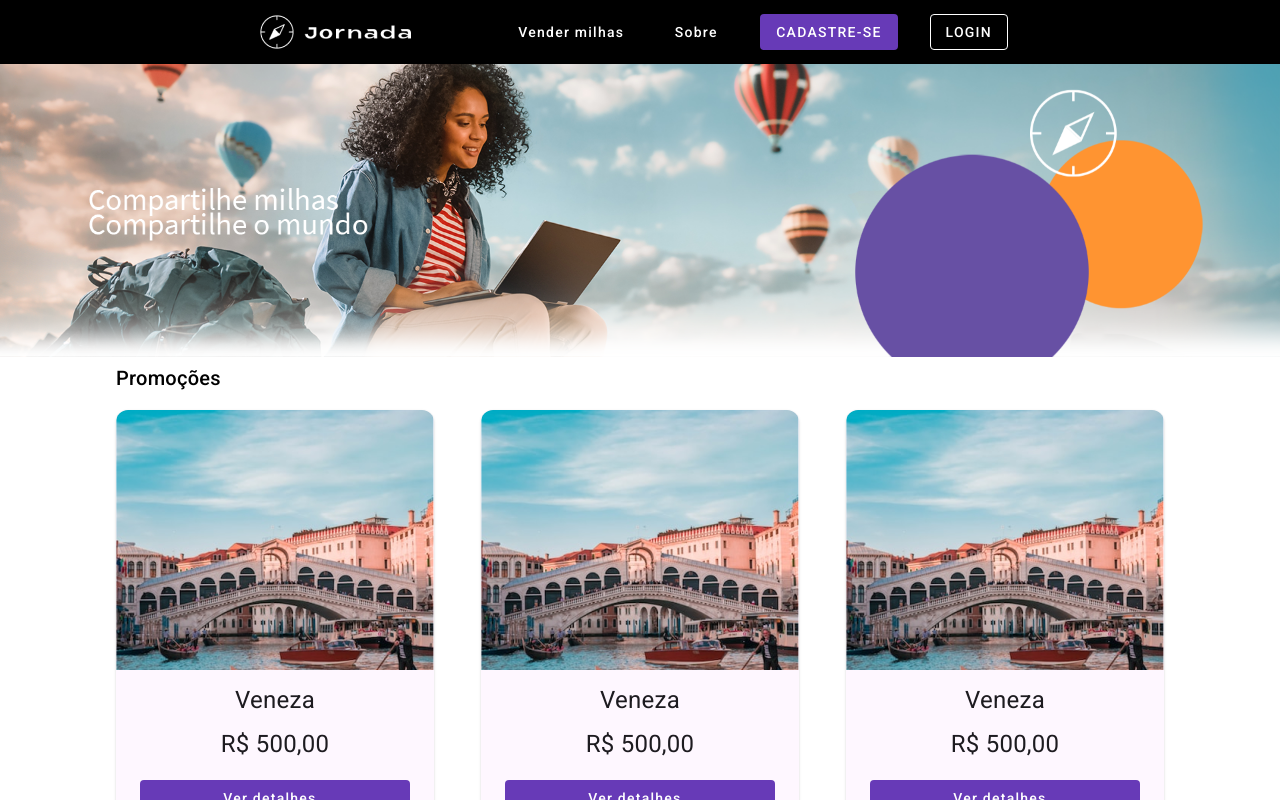
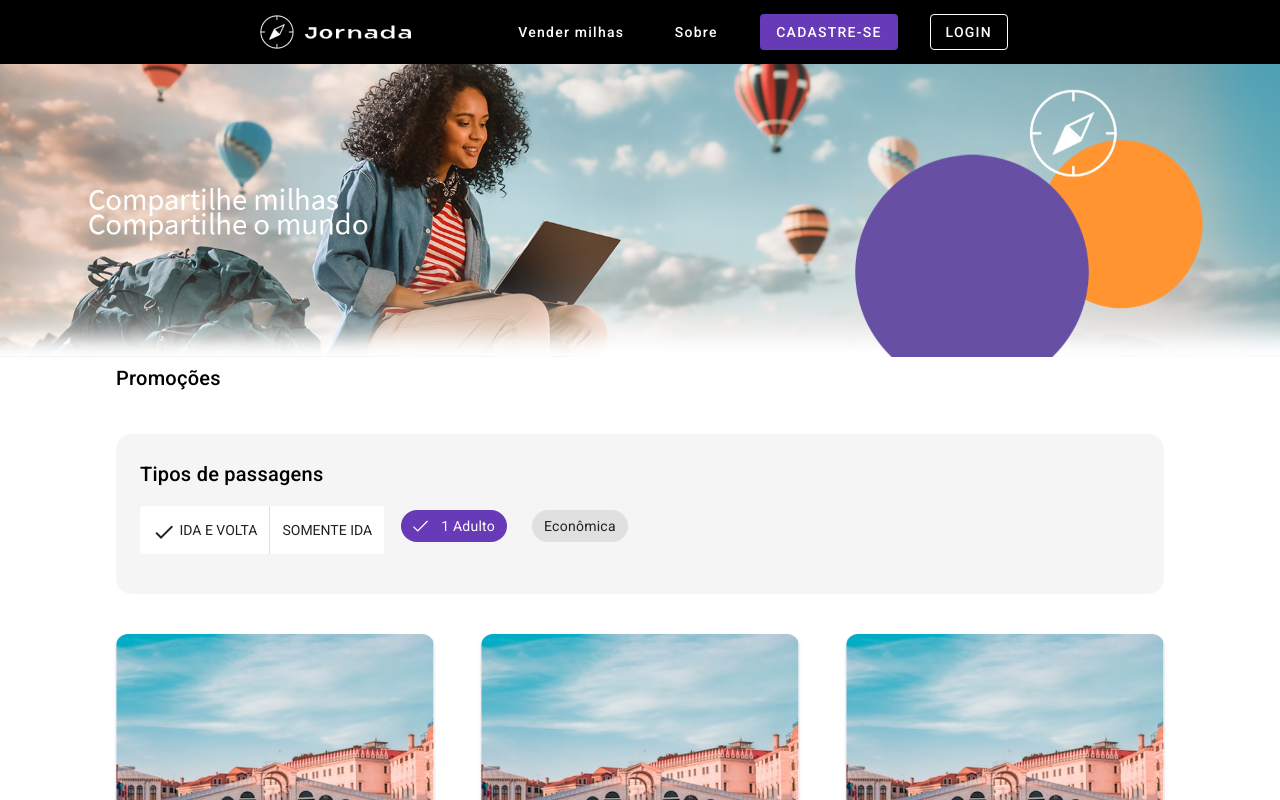
Before and after one commit to EliPeixoto/jornada-milhas, an Angular app: page / in a window 1280 px wide. Shown: the top 800 px of the page. Built offline with nearby package versions, Linux system fonts and the light colour scheme.

Commit message:
subindo form-busca

```diff
--- a/src/app/pages/home/home.component.html
+++ b/src/app/pages/home/home.component.html
@@ -5,6 +5,7 @@
 ></app-banner>
 <app-container>
   <h2>Promoções</h2>
+  <app-form-busca></app-form-busca>
   <div class="card-wrapper">
     <app-card-busca></app-card-busca>
     <app-card-busca></app-card-busca>
--- /dev/null
+++ b/src/app/shared/form-busca/form-busca.component.html
@@ -0,0 +1,19 @@
+<app-card variant="secondary" class="form-busca">
+  <h2> Tipos de passagens</h2>
+  <form>
+    <div class="flex-container">
+      <mat-button-toggle-group aria-label="Tipo de Passagem">
+        <mat-button-toggle>
+          <mat-icon>check</mat-icon>
+          IDA E VOLTA
+        </mat-button-toggle>
+        <mat-button-toggle>SOMENTE IDA</mat-button-toggle>
+        <mat-chip-listbox aria-label="Seleção de Passagens">
+          <mat-chip-option selected>1 Adulto</mat-chip-option>
+          <mat-chip-option>Econômica</mat-chip-option>
+        </mat-chip-listbox>
+
+      </mat-button-toggle-group>
+    </div>
+  </form>
+</app-card>
--- /dev/null
+++ b/src/app/shared/form-busca/form-busca.component.scss
@@ -0,0 +1,22 @@
+.form-busca {
+    margin: 40px 0;
+    display: block;
+    .flex-container {
+      display: flex;
+      align-items: center;
+      gap: 12px;
+      margin: 16px 0;
+    }
+    .input-container {
+      margin-bottom: -1.25em;
+    }
+    .mat-button-toggle-checked {
+      background-color: #F7F2FA;
+   }
+   .mdc-evolution-chip-set .mdc-evolution-chip {
+    margin-left: 25px;
+   }
+   .mat-button-toggle-group{
+    border: none;
+   }
+  }
```
Also changed, not shown: src/app/app.module.ts (+10 -1 lines), src/app/shared/form-busca/form-busca.component.ts (added, +10 -0 lines), 1 other file (tests, documents, lock files or other folders).
